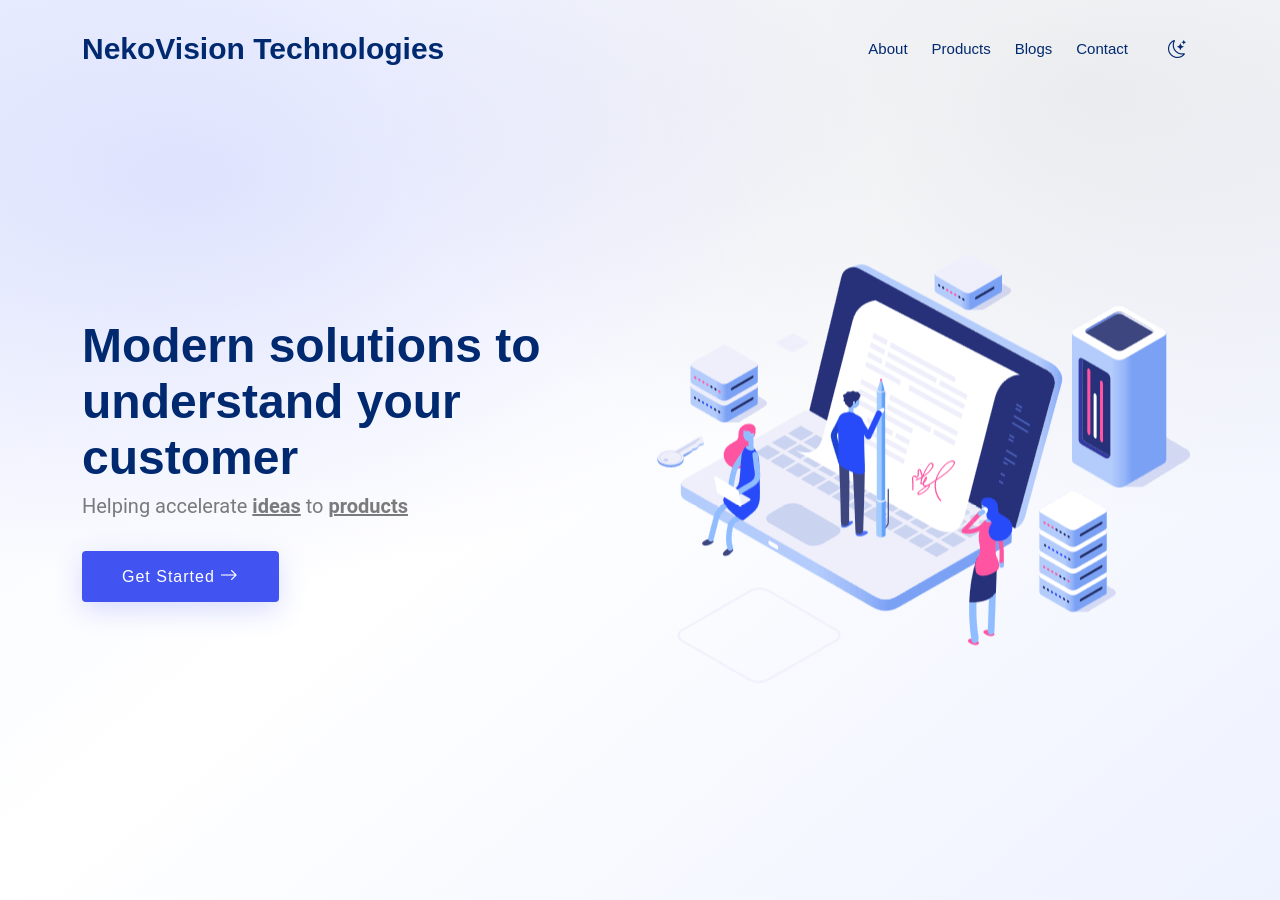
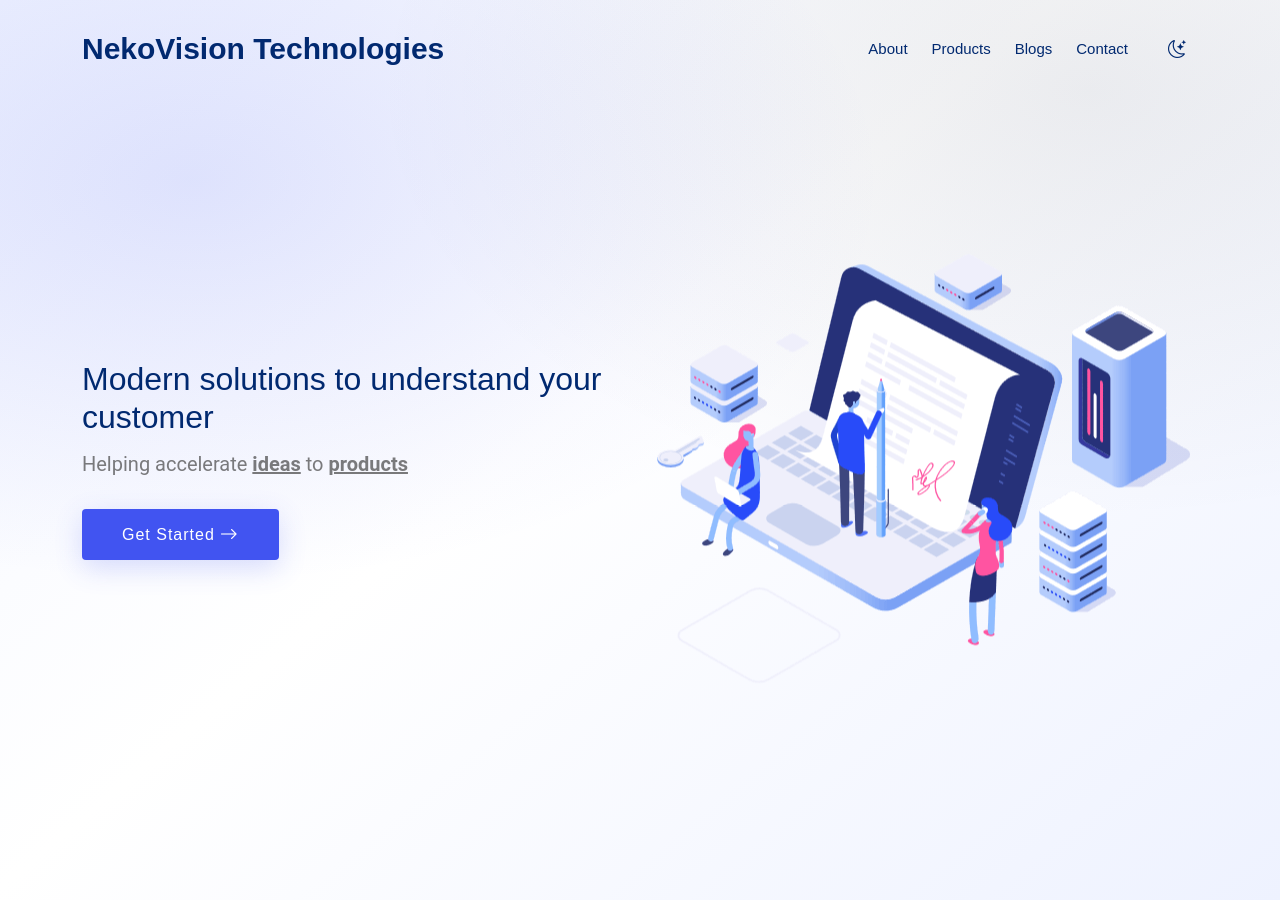
Before and after one commit to NekoVision-Technologies/nekovision-technologies.github.io, a Jekyll site: the page built from index.html, in a window 1280 px wide and 900 px high. Built offline with Jekyll 4.4.1, drawn with Linux system fonts in a browser that asks for light colours.

```diff
--- a/_layouts/home.html
+++ b/_layouts/home.html
@@ -7,7 +7,7 @@ layout: default
   <div class="container">
     <div class="row gy-4">
       <div class="col-lg-6 order-2 order-lg-1 d-flex flex-column justify-content-center">
-        <h1 data-aos="fade-up">Modern solutions to understand your customer</h1>
+        <h2 data-aos="fade-up">Modern solutions to understand your customer</h2>
         <p data-aos="fade-up" data-aos-delay="100">Helping accelerate <b><u>ideas</u></b> to <b><u>products</u></b></p>
         <div class="d-flex flex-column flex-md-row" data-aos="fade-up" data-aos-delay="200">
           <a href="#services" class="btn-get-started">Get Started <i class="bi bi-arrow-right"></i></a>
```
